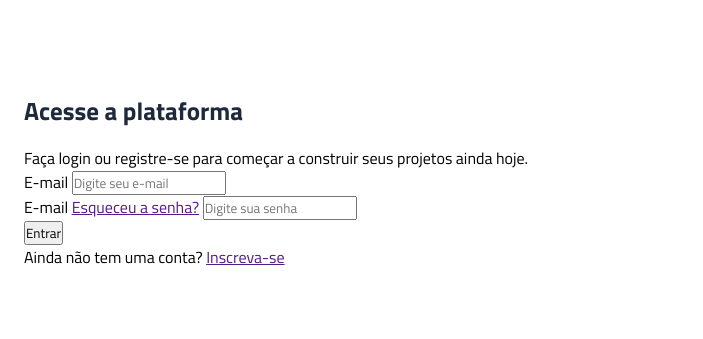
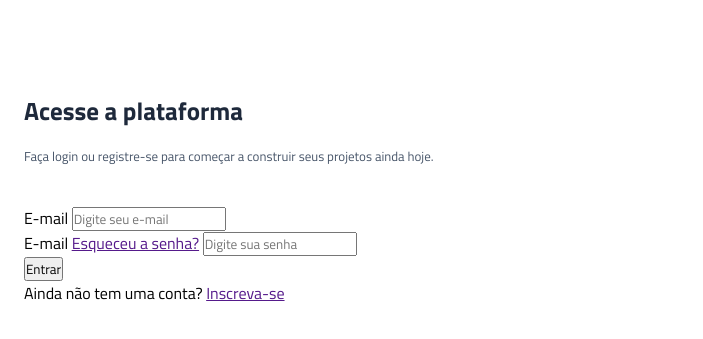
Before and after one commit to giuliafss/projeto-vertigo, a plain HTML site: page index.html in a window 1280 px wide. Shown: the part 101-440 px from the top of the page, without its empty margins (0-703 px from the left). Drawn offline with Linux system fonts and the light colour scheme.

Commit message:
termino da section descricao

```diff
--- a/style.css
+++ b/style.css
@@ -13,6 +13,7 @@
     --gray--800: #1E293B;
     --gray--600: #475569;
 }
+
 /* numero = 20 */
 /* print(numero */
 
@@ -32,10 +33,20 @@ main{
     padding-inline: 1.5rem;
 }
 
+.descricao{
+    margin-bottom: 2.5rem;
+}
+
 .descricao h1{
     color: var(--gray--800);
     margin-bottom: 1rem;
     font-size: 1.5625rem;
 }
 
+.descricao p{
+    font-size: 0.8125rem;
+    color: var(--gray--600);
+    margin-bottom: 2.5rem;
+}
+
 /* nome da cor, rgb, rgba, hex, hsl, hwb */
```
